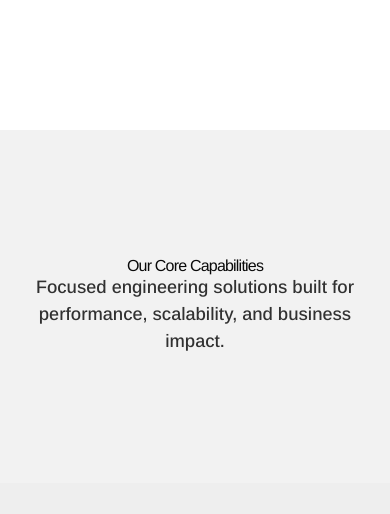
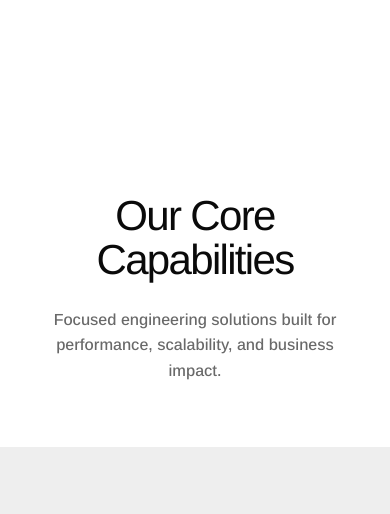
Before and after one commit to janmejayaparida26/seereon-website, a React (Vite) app: page / in a window 390 px wide. Shown: the part 5661-6175 px from the top of the page. Built offline with nearby package versions, Linux system fonts and the light colour scheme.

Commit message:
I have changed some content in SolutionsHeading.jsx file

```diff
--- a/src/components/SolutionsHeading.jsx
+++ b/src/components/SolutionsHeading.jsx
@@ -4,36 +4,46 @@ import { motion, useScroll, useTransform } from 'framer-motion';
 const SolutionsHeading = () => {
   const sectionRef = useRef(null);
 
-  // Track scroll progress specifically for this section
   const { scrollYProgress } = useScroll({
     target: sectionRef,
-    // "start 0.9" = starts when section is near bottom
-    // "start 0.5" = finishes when section is in the middle
-    offset: ["start 0.9", "start 0.5"]
+    offset: ["start 0.9", "start 0.6"]
   });
 
-  // ANIMATION: Only Opacity (No Scale/Zoom)
   const opacity = useTransform(scrollYProgress, [0, 1], [0, 1]);
-
-  // Optional: Add a subtle 'y' lift (slide up 20px) to make the fade look smoother
-  const y = useTransform(scrollYProgress, [0, 1], [20, 0]);
+  const y = useTransform(scrollYProgress, [0, 1], [30, 0]);
 
   return (
     <section
       ref={sectionRef}
-      className="bg-[#f2f2f2] min-h-[20vh] flex flex-col items-center justify-center overflow-hidden py-32 px-6"
+      className="bg-white flex flex-col items-center justify-center overflow-hidden py-16 md:py-24 px-6"
+      style={{ fontFamily: "'Arimo', sans-serif" }}
     >
       <motion.div
-        style={{ opacity, y }} // Apply opacity and subtle slide up only
-        className="flex flex-col items-center justify-center text-center"
+        style={{ opacity, y }}
+        className="flex flex-col items-center justify-center text-center w-full max-w-7xl"
       >
-        {/* LARGE HEADING */}
-        <h2 className="text-[70px] md:text-[70px] font-['Arimo',sans-serif] font-medium leading-[1] tracking-[-0.05em] text-[#0A0A0A]">
-          Our Core Capabilities
+        {/* FIXED: Added clamp() for the heading size and improved line-height */}
+        <h2
+          className="font-medium tracking-[-0.04em] text-[#0A0A0A]"
+          style={{
+            fontSize: "clamp(42px, 8vw, 85px)", // Scalable: Min 42px, Max 85px
+            lineHeight: "1.05",
+            marginBottom: "1.5rem",
+            wordBreak: "keep-all" // Prevents awkward word splitting
+          }}
+        >
+          Our Core <br className="block md:hidden" /> Capabilities
         </h2>
 
-        {/* SUBTEXT */}
-        <p className="mt-4 text-[18px] md:text-[20px] font-['Arimo',sans-serif] font-medium text-black/80 max-w-2xl">
+        {/* SUBTEXT - Refined for better readability on mobile */}
+        <p
+          className="text-[#444] font-medium w-full max-w-[320px] md:max-w-2xl"
+          style={{
+            fontSize: "clamp(16px, 2vw, 20px)",
+            lineHeight: "1.6",
+            opacity: 0.8
+          }}
+        >
           Focused engineering solutions built for performance, scalability, and business impact.
         </p>
       </motion.div>
```
